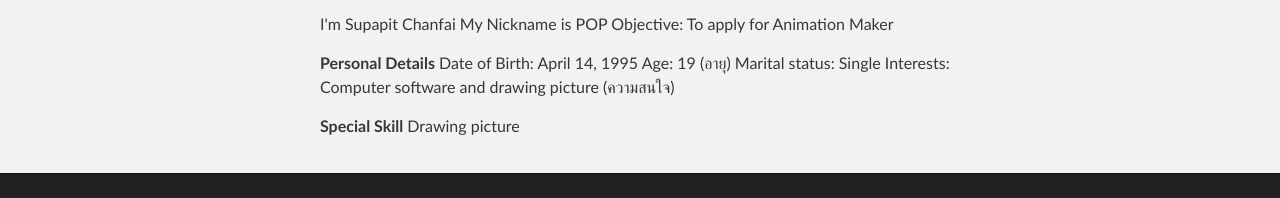
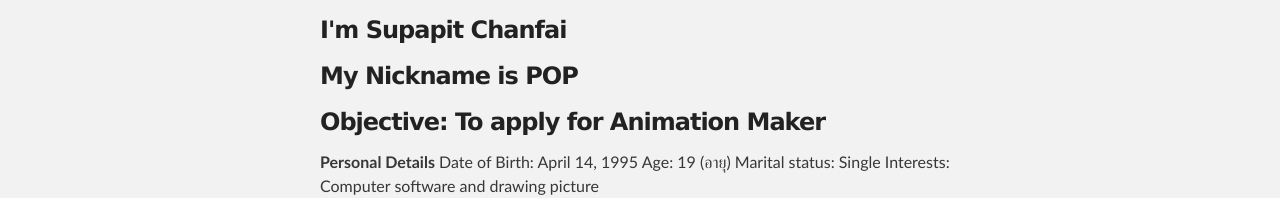
Before and after one commit to popsp/resume, a plain HTML site: page index.html in a window 1280 px wide. Shown: the part 602-800 px from the top of the page. Drawn offline with Linux system fonts and the light colour scheme.

```diff
--- a/index.html
+++ b/index.html
@@ -39,15 +39,20 @@
 
 <p><img src="https://s3.amazonaws.com/storage.class.in.th/users/avatars/000/200/936/ico256.jpg?AWSAccessKeyId=AKIAIQ32MEYY2TTY3AIQ&amp;Expires=1422539759&amp;Signature=%2BqIh02j2VIVgv98v67d8Jeffi%2Bs%3D&amp;response-content-type=image%2Fjpeg" alt=""></p>
 
-<p>I'm Supapit Chanfai
-My Nickname is POP
-Objective: To apply for Animation Maker </p>
+<h3>
+<a id="im-supapit-chanfai" class="anchor" href="#im-supapit-chanfai" aria-hidden="true"><span class="octicon octicon-link"></span></a>I'm Supapit Chanfai</h3>
+
+<h3>
+<a id="my-nickname-is-pop" class="anchor" href="#my-nickname-is-pop" aria-hidden="true"><span class="octicon octicon-link"></span></a>My Nickname is POP</h3>
+
+<h3>
+<a id="objective-to-apply-for-animation-maker" class="anchor" href="#objective-to-apply-for-animation-maker" aria-hidden="true"><span class="octicon octicon-link"></span></a>Objective: To apply for Animation Maker</h3>
 
 <p><strong>Personal Details</strong>
 Date of Birth: April 14, 1995
 Age: 19 (อายุ)
 Marital status: Single
-Interests: Computer software and drawing picture (ความสนใจ)</p>
+Interests: Computer software and drawing picture</p>
 
 <p><strong>Special Skill</strong>
 Drawing picture</p>
--- a/params.json
+++ b/params.json
@@ -1 +1 @@
-{"name":"Resume","tagline":"","body":"# **MY RESUME**\r\n-----------\r\n![](https://s3.amazonaws.com/storage.class.in.th/users/avatars/000/200/936/ico256.jpg?AWSAccessKeyId=AKIAIQ32MEYY2TTY3AIQ&Expires=1422539759&Signature=%2BqIh02j2VIVgv98v67d8Jeffi%2Bs%3D&response-content-type=image%2Fjpeg)\r\n\r\nI'm Supapit Chanfai\r\nMy Nickname is POP\r\nObjective: To apply for Animation Maker \r\n\r\n**Personal Details**\r\nDate of Birth: April 14, 1995 \r\nAge: 19 (อายุ)\r\nMarital status: Single \r\nInterests: Computer software and drawing picture (ความสนใจ)\r\n\r\n**Special Skill**\r\nDrawing picture\r\n","google":"","note":"Don't delete this file! It's used internally to help with page regeneration."}
+{"name":"Resume","tagline":"","body":"# **MY RESUME**\r\n-----------\r\n![](https://s3.amazonaws.com/storage.class.in.th/users/avatars/000/200/936/ico256.jpg?AWSAccessKeyId=AKIAIQ32MEYY2TTY3AIQ&Expires=1422539759&Signature=%2BqIh02j2VIVgv98v67d8Jeffi%2Bs%3D&response-content-type=image%2Fjpeg)\r\n\r\n### I'm Supapit Chanfai\r\n### My Nickname is POP\r\n### Objective: To apply for Animation Maker \r\n\r\n**Personal Details**\r\nDate of Birth: April 14, 1995 \r\nAge: 19 (อายุ)\r\nMarital status: Single \r\nInterests: Computer software and drawing picture\r\n\r\n**Special Skill**\r\nDrawing picture\r\n","google":"","note":"Don't delete this file! It's used internally to help with page regeneration."}
```
